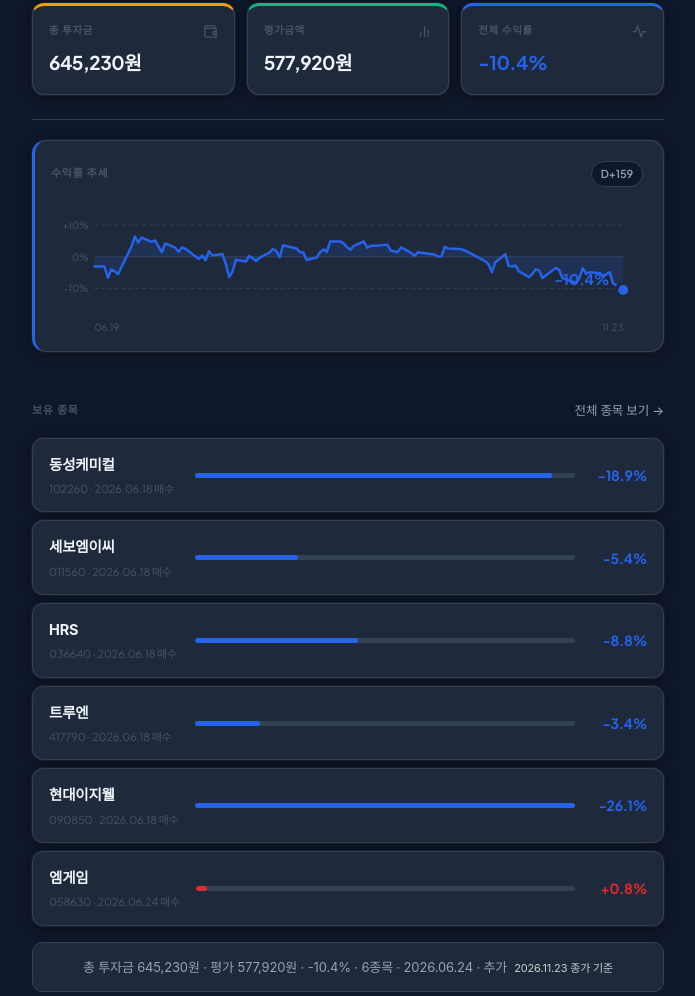
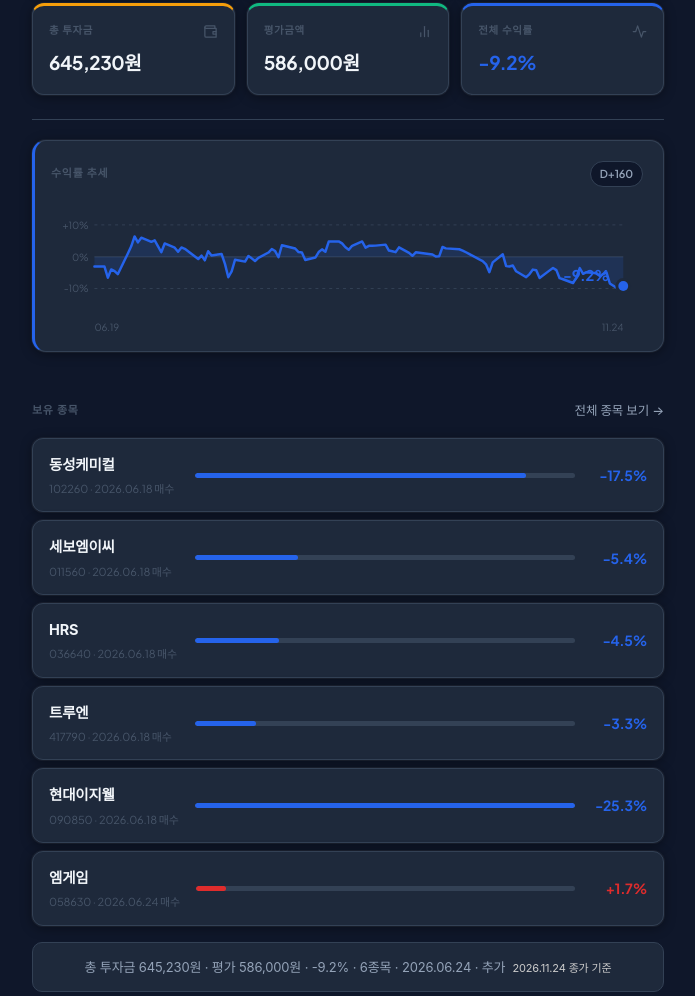
Before and after one commit to jkgoods/value-diary, a plain HTML site: page index.html in a window 1280 px wide. Shown: the part 555-1551 px from the top of the page, without its empty margins (292-987 px from the left). Drawn offline with Linux system fonts and the light colour scheme; a web font is replaced by a local one.

Commit message:
Auto: 현재가 갱신 2026.11.24

```diff
--- a/data/history.json
+++ b/data/history.json
@@ -534,6 +534,11 @@
       "date": "2026.11.23",
       "day": 159,
       "return_pct": -10.43
+    },
+    {
+      "date": "2026.11.24",
+      "day": 160,
+      "return_pct": -9.18
     }
   ]
 }
--- a/index.html
+++ b/index.html
@@ -57,12 +57,12 @@
   </div>
   <div class="stat-card" style="--accent:#10b981">
     <div class="stat-card-header"><span class="stat-label">평가금액</span><svg class="stat-icon" xmlns="http://www.w3.org/2000/svg" viewBox="0 0 24 24" fill="none" stroke="currentColor" stroke-width="2" stroke-linecap="round" stroke-linejoin="round"><line x1="18" x2="18" y1="20" y2="10"/><line x1="12" x2="12" y1="20" y2="4"/><line x1="6" x2="6" y1="20" y2="14"/></svg></div>
-    <div class="stat-value">577,920원</div>
+    <div class="stat-value">586,000원</div>
     <div class="stat-sub"></div>
   </div>
   <div class="stat-card" style="--accent:#2563eb">
     <div class="stat-card-header"><span class="stat-label">전체 수익률</span><svg class="stat-icon" xmlns="http://www.w3.org/2000/svg" viewBox="0 0 24 24" fill="none" stroke="currentColor" stroke-width="2" stroke-linecap="round" stroke-linejoin="round"><path d="M22 12h-4l-3 9L9 3l-3 9H2"/></svg></div>
-    <div class="stat-value" style="color:#2563eb">-10.4%</div>
+    <div class="stat-value" style="color:#2563eb">-9.2%</div>
     <div class="stat-sub"></div>
   </div>
   <!-- STATS_CARD_END -->
@@ -71,7 +71,7 @@
   <div class="trend-chart-section" style="border-left:3px solid #2563eb;padding-left:16px">
     <div class="trend-chart-header">
       <span class="trend-chart-label">수익률 추세</span>
-      <span class="trend-chart-badge">D+159</span>
+      <span class="trend-chart-badge">D+160</span>
     </div>
     <svg width="100%" viewBox="0 0 600 130" xmlns="http://www.w3.org/2000/svg" style="overflow:visible;display:block">
   <line x1="44" y1="86.7" x2="580" y2="86.7" stroke="#ececec" stroke-width="1" stroke-dasharray="3,4"/>
@@ -80,13 +80,13 @@
   <text x="38" y="58.4" text-anchor="end" font-size="10" fill="#bbb">0%</text>
   <line x1="44" y1="22.2" x2="580" y2="22.2" stroke="#ececec" stroke-width="1" stroke-dasharray="3,4"/>
   <text x="38" y="26.2" text-anchor="end" font-size="10" fill="#ddd">+10%</text>
-  <polygon points="44.0,54.4 44.0,64.4 54.2,64.4 57.7,75.7 61.1,67.3 64.5,69.0 67.9,72.2 78.1,51.1 81.6,43.9 85.0,33.9 88.4,39.9 91.8,35.2 102.0,39.4 105.5,37.9 108.9,43.9 112.3,49.9 115.7,41.0 125.9,45.3 129.4,49.4 132.8,45.0 136.2,46.4 149.8,56.8 153.2,53.3 156.7,58.1 160.1,48.8 163.5,53.2 173.7,51.7 177.1,61.7 180.6,75.2 184.0,69.3 187.4,57.6 197.6,59.4 201.0,53.7 204.5,56.1 207.9,58.8 211.3,55.7 221.5,50.2 224.9,46.6 228.4,48.7 231.8,55.0 235.2,42.8 248.8,46.1 252.3,49.7 255.7,50.1 259.1,57.7 269.3,55.3 272.7,49.7 276.2,47.0 279.6,49.4 283.0,39.1 293.2,38.9 296.6,40.9 300.1,44.8 303.5,47.4 306.9,43.4 317.1,39.0 320.5,45.2 323.9,43.4 327.4,43.4 330.8,43.2 341.0,42.2 344.4,48.2 347.8,48.9 351.3,49.8 354.7,45.0 364.9,50.6 368.3,53.5 371.7,50.0 388.8,52.2 392.2,54.3 395.6,54.1 399.1,44.6 402.5,46.0 416.1,46.9 419.5,48.2 423.0,49.9 436.6,57.2 440.0,58.8 443.4,62.1 446.9,70.1 450.3,60.2 460.5,52.0 463.9,64.0 467.3,64.4 470.8,63.4 474.2,69.2 484.4,75.2 487.8,72.0 491.2,67.5 494.6,68.2 498.1,76.1 508.3,68.3 511.7,65.8 515.1,68.0 518.5,76.2 522.0,77.3 532.2,81.1 535.6,75.6 539.0,66.0 542.4,71.8 545.9,70.1 556.1,71.1 559.5,74.1 562.9,72.1 566.3,70.3 569.8,81.6 580.0,88.1 580.0,54.4" fill="#2563eb" fill-opacity="0.15"/>
-  <path d="M 44.0,64.4 L 54.2,64.4 L 57.7,75.7 L 61.1,67.3 L 64.5,69.0 L 67.9,72.2 L 78.1,51.1 L 81.6,43.9 L 85.0,33.9 L 88.4,39.9 L 91.8,35.2 L 102.0,39.4 L 105.5,37.9 L 108.9,43.9 L 112.3,49.9 L 115.7,41.0 L 125.9,45.3 L 129.4,49.4 L 132.8,45.0 L 136.2,46.4 L 149.8,56.8 L 153.2,53.3 L 156.7,58.1 L 160.1,48.8 L 163.5,53.2 L 173.7,51.7 L 177.1,61.7 L 180.6,75.2 L 184.0,69.3 L 187.4,57.6 L 197.6,59.4 L 201.0,53.7 L 204.5,56.1 L 207.9,58.8 L 211.3,55.7 L 221.5,50.2 L 224.9,46.6 L 228.4,48.7 L 231.8,55.0 L 235.2,42.8 L 248.8,46.1 L 252.3,49.7 L 255.7,50.1 L 259.1,57.7 L 269.3,55.3 L 272.7,49.7 L 276.2,47.0 L 279.6,49.4 L 283.0,39.1 L 293.2,38.9 L 296.6,40.9 L 300.1,44.8 L 303.5,47.4 L 306.9,43.4 L 317.1,39.0 L 320.5,45.2 L 323.9,43.4 L 327.4,43.4 L 330.8,43.2 L 341.0,42.2 L 344.4,48.2 L 347.8,48.9 L 351.3,49.8 L 354.7,45.0 L 364.9,50.6 L 368.3,53.5 L 371.7,50.0 L 388.8,52.2 L 392.2,54.3 L 395.6,54.1 L 399.1,44.6 L 402.5,46.0 L 416.1,46.9 L 419.5,48.2 L 423.0,49.9 L 436.6,57.2 L 440.0,58.8 L 443.4,62.1 L 446.9,70.1 L 450.3,60.2 L 460.5,52.0 L 463.9,64.0 L 467.3,64.4 L 470.8,63.4 L 474.2,69.2 L 484.4,75.2 L 487.8,72.0 L 491.2,67.5 L 494.6,68.2 L 498.1,76.1 L 508.3,68.3 L 511.7,65.8 L 515.1,68.0 L 518.5,76.2 L 522.0,77.3 L 532.2,81.1 L 535.6,75.6 L 539.0,66.0 L 542.4,71.8 L 545.9,70.1 L 556.1,71.1 L 559.5,74.1 L 562.9,72.1 L 566.3,70.3 L 569.8,81.6 L 580.0,88.1" fill="none" stroke="#2563eb" stroke-width="2.5" stroke-linejoin="round" stroke-linecap="round"/>
-  <circle cx="580.0" cy="88.1" r="8" fill="white"/>
-  <circle cx="580.0" cy="88.1" r="5" fill="#2563eb"/>
-  <text x="566.0" y="83.1" text-anchor="end" font-size="15" fill="#2563eb" font-weight="700">-10.4%</text>
+  <polygon points="44.0,54.4 44.0,64.4 54.2,64.4 57.6,75.7 61.0,67.3 64.4,69.0 67.7,72.2 77.9,51.1 81.3,43.9 84.7,33.9 88.1,39.9 91.5,35.2 101.7,39.4 105.1,37.9 108.5,43.9 111.8,49.9 115.2,41.0 125.4,45.3 128.8,49.4 132.2,45.0 135.6,46.4 149.2,56.8 152.6,53.3 155.9,58.1 159.3,48.8 162.7,53.2 172.9,51.7 176.3,61.7 179.7,75.2 183.1,69.3 186.5,57.6 196.7,59.4 200.1,53.7 203.4,56.1 206.8,58.8 210.2,55.7 220.4,50.2 223.8,46.6 227.2,48.7 230.6,55.0 234.0,42.8 247.5,46.1 250.9,49.7 254.3,50.1 257.7,57.7 267.9,55.3 271.3,49.7 274.7,47.0 278.1,49.4 281.5,39.1 291.6,38.9 295.0,40.9 298.4,44.8 301.8,47.4 305.2,43.4 315.4,39.0 318.8,45.2 322.2,43.4 325.6,43.4 329.0,43.2 339.1,42.2 342.5,48.2 345.9,48.9 349.3,49.8 352.7,45.0 362.9,50.6 366.3,53.5 369.7,50.0 386.6,52.2 390.0,54.3 393.4,54.1 396.8,44.6 400.2,46.0 413.8,46.9 417.2,48.2 420.6,49.9 434.1,57.2 437.5,58.8 440.9,62.1 444.3,70.1 447.7,60.2 457.9,52.0 461.3,64.0 464.7,64.4 468.1,63.4 471.4,69.2 481.6,75.2 485.0,72.0 488.4,67.5 491.8,68.2 495.2,76.1 505.4,68.3 508.8,65.8 512.2,68.0 515.5,76.2 518.9,77.3 529.1,81.1 532.5,75.6 535.9,66.0 539.3,71.8 542.7,70.1 552.9,71.1 556.3,74.1 559.6,72.1 563.0,70.3 566.4,81.6 576.6,88.1 580.0,84.1 580.0,54.4" fill="#2563eb" fill-opacity="0.15"/>
+  <path d="M 44.0,64.4 L 54.2,64.4 L 57.6,75.7 L 61.0,67.3 L 64.4,69.0 L 67.7,72.2 L 77.9,51.1 L 81.3,43.9 L 84.7,33.9 L 88.1,39.9 L 91.5,35.2 L 101.7,39.4 L 105.1,37.9 L 108.5,43.9 L 111.8,49.9 L 115.2,41.0 L 125.4,45.3 L 128.8,49.4 L 132.2,45.0 L 135.6,46.4 L 149.2,56.8 L 152.6,53.3 L 155.9,58.1 L 159.3,48.8 L 162.7,53.2 L 172.9,51.7 L 176.3,61.7 L 179.7,75.2 L 183.1,69.3 L 186.5,57.6 L 196.7,59.4 L 200.1,53.7 L 203.4,56.1 L 206.8,58.8 L 210.2,55.7 L 220.4,50.2 L 223.8,46.6 L 227.2,48.7 L 230.6,55.0 L 234.0,42.8 L 247.5,46.1 L 250.9,49.7 L 254.3,50.1 L 257.7,57.7 L 267.9,55.3 L 271.3,49.7 L 274.7,47.0 L 278.1,49.4 L 281.5,39.1 L 291.6,38.9 L 295.0,40.9 L 298.4,44.8 L 301.8,47.4 L 305.2,43.4 L 315.4,39.0 L 318.8,45.2 L 322.2,43.4 L 325.6,43.4 L 329.0,43.2 L 339.1,42.2 L 342.5,48.2 L 345.9,48.9 L 349.3,49.8 L 352.7,45.0 L 362.9,50.6 L 366.3,53.5 L 369.7,50.0 L 386.6,52.2 L 390.0,54.3 L 393.4,54.1 L 396.8,44.6 L 400.2,46.0 L 413.8,46.9 L 417.2,48.2 L 420.6,49.9 L 434.1,57.2 L 437.5,58.8 L 440.9,62.1 L 444.3,70.1 L 447.7,60.2 L 457.9,52.0 L 461.3,64.0 L 464.7,64.4 L 468.1,63.4 L 471.4,69.2 L 481.6,75.2 L 485.0,72.0 L 488.4,67.5 L 491.8,68.2 L 495.2,76.1 L 505.4,68.3 L 508.8,65.8 L 512.2,68.0 L 515.5,76.2 L 518.9,77.3 L 529.1,81.1 L 532.5,75.6 L 535.9,66.0 L 539.3,71.8 L 542.7,70.1 L 552.9,71.1 L 556.3,74.1 L 559.6,72.1 L 563.0,70.3 L 566.4,81.6 L 576.6,88.1 L 580.0,84.1" fill="none" stroke="#2563eb" stroke-width="2.5" stroke-linejoin="round" stroke-linecap="round"/>
+  <circle cx="580.0" cy="84.1" r="8" fill="white"/>
+  <circle cx="580.0" cy="84.1" r="5" fill="#2563eb"/>
+  <text x="566.0" y="79.1" text-anchor="end" font-size="15" fill="#2563eb" font-weight="700">-9.2%</text>
   <text x="44" y="130" text-anchor="start" font-size="10" fill="#ccc">06.19</text>
-  <text x="580" y="130" text-anchor="end" font-size="10" fill="#ccc">11.23</text>
+  <text x="580" y="130" text-anchor="end" font-size="10" fill="#ccc">11.24</text>
 </svg>
   </div>
   <!-- TREND_CHART_END -->
@@ -99,8 +99,8 @@
     <div class="stock-list">
       <div class="stock-item">
         <div class="stock-name-wrap"><div class="sname">동성케미컬</div><div class="scode">102260 · 2026.06.18 매수</div></div>
-        <div class="stock-bar-wrap"><div class="stock-bar" style="width:94%;background:#2563eb"></div></div>
-        <div class="stock-right" style="color:#2563eb">-18.9%</div>
+        <div class="stock-bar-wrap"><div class="stock-bar" style="width:87%;background:#2563eb"></div></div>
+        <div class="stock-right" style="color:#2563eb">-17.5%</div>
       </div>
       <div class="stock-item">
         <div class="stock-name-wrap"><div class="sname">세보엠이씨</div><div class="scode">011560 · 2026.06.18 매수</div></div>
@@ -109,26 +109,26 @@
       </div>
       <div class="stock-item">
         <div class="stock-name-wrap"><div class="sname">HRS</div><div class="scode">036640 · 2026.06.18 매수</div></div>
-        <div class="stock-bar-wrap"><div class="stock-bar" style="width:43%;background:#2563eb"></div></div>
-        <div class="stock-right" style="color:#2563eb">-8.8%</div>
+        <div class="stock-bar-wrap"><div class="stock-bar" style="width:22%;background:#2563eb"></div></div>
+        <div class="stock-right" style="color:#2563eb">-4.5%</div>
       </div>
       <div class="stock-item">
         <div class="stock-name-wrap"><div class="sname">트루엔</div><div class="scode">417790 · 2026.06.18 매수</div></div>
-        <div class="stock-bar-wrap"><div class="stock-bar" style="width:17%;background:#2563eb"></div></div>
-        <div class="stock-right" style="color:#2563eb">-3.4%</div>
+        <div class="stock-bar-wrap"><div class="stock-bar" style="width:16%;background:#2563eb"></div></div>
+        <div class="stock-right" style="color:#2563eb">-3.3%</div>
       </div>
       <div class="stock-item">
         <div class="stock-name-wrap"><div class="sname">현대이지웰</div><div class="scode">090850 · 2026.06.18 매수</div></div>
         <div class="stock-bar-wrap"><div class="stock-bar" style="width:100%;background:#2563eb"></div></div>
-        <div class="stock-right" style="color:#2563eb">-26.1%</div>
+        <div class="stock-right" style="color:#2563eb">-25.3%</div>
       </div>
       <div class="stock-item">
         <div class="stock-name-wrap"><div class="sname">엠게임</div><div class="scode">058630 · 2026.06.24 매수</div></div>
-        <div class="stock-bar-wrap"><div class="stock-bar" style="width:3%;background:#df2c2c"></div></div>
-        <div class="stock-right" style="color:#df2c2c">+0.8%</div>
+        <div class="stock-bar-wrap"><div class="stock-bar" style="width:8%;background:#df2c2c"></div></div>
+        <div class="stock-right" style="color:#df2c2c">+1.7%</div>
       </div>
     </div>
-    <div class="portfolio-summary">총 투자금 645,230원 · 평가 577,920원 · -10.4% · 6종목 · 2026.06.24 · 추가 &nbsp;<span style="font-size:11px;color:#ccc">2026.11.23 종가 기준</span></div>
+    <div class="portfolio-summary">총 투자금 645,230원 · 평가 586,000원 · -9.2% · 6종목 · 2026.06.24 · 추가 &nbsp;<span style="font-size:11px;color:#ccc">2026.11.24 종가 기준</span></div>
     <!-- PORTFOLIO_STRIP_END -->
     </div>
     <div class="diary-section">
```
Also changed, not shown: portfolio.html (+6 -6 lines).
